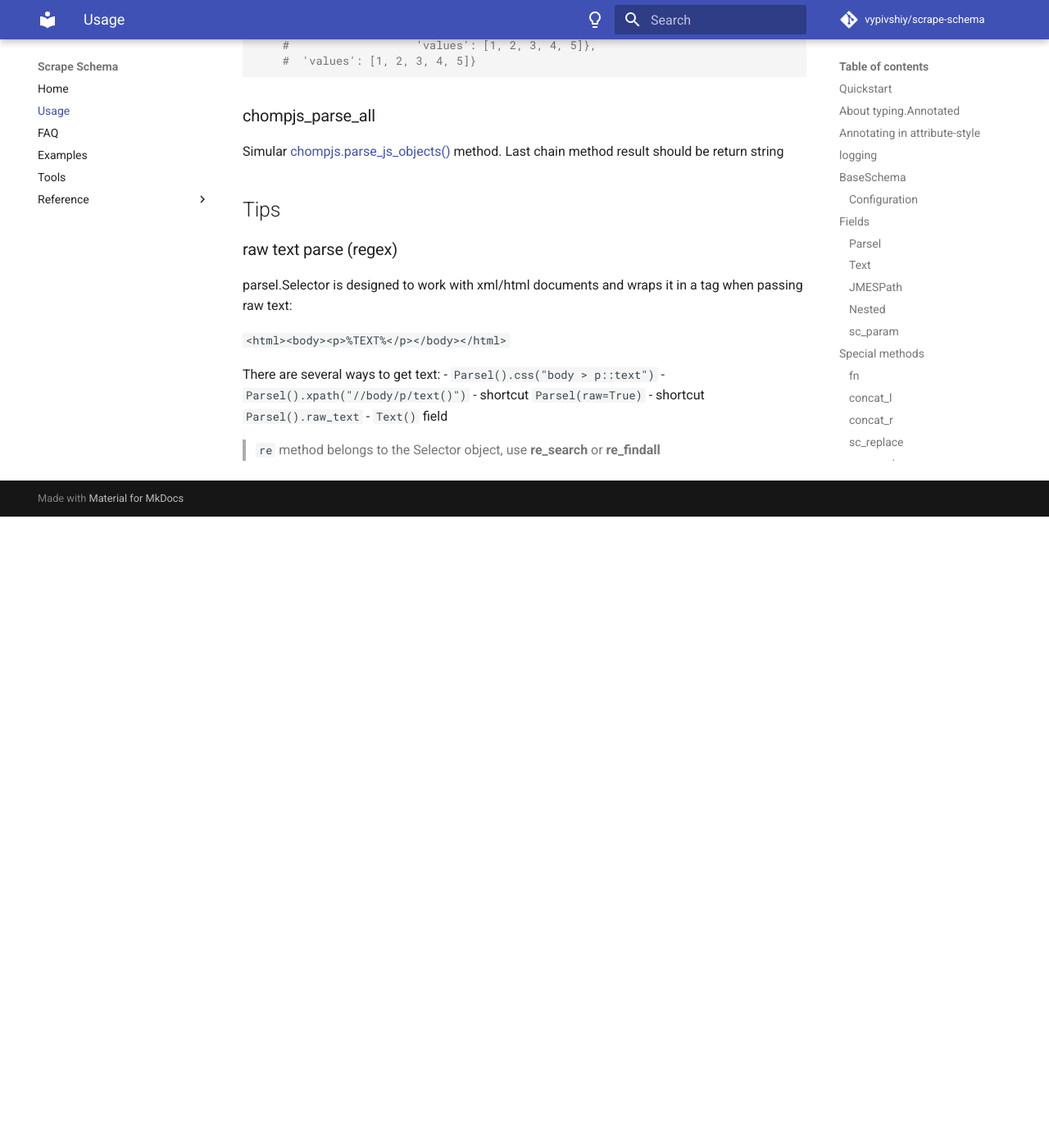
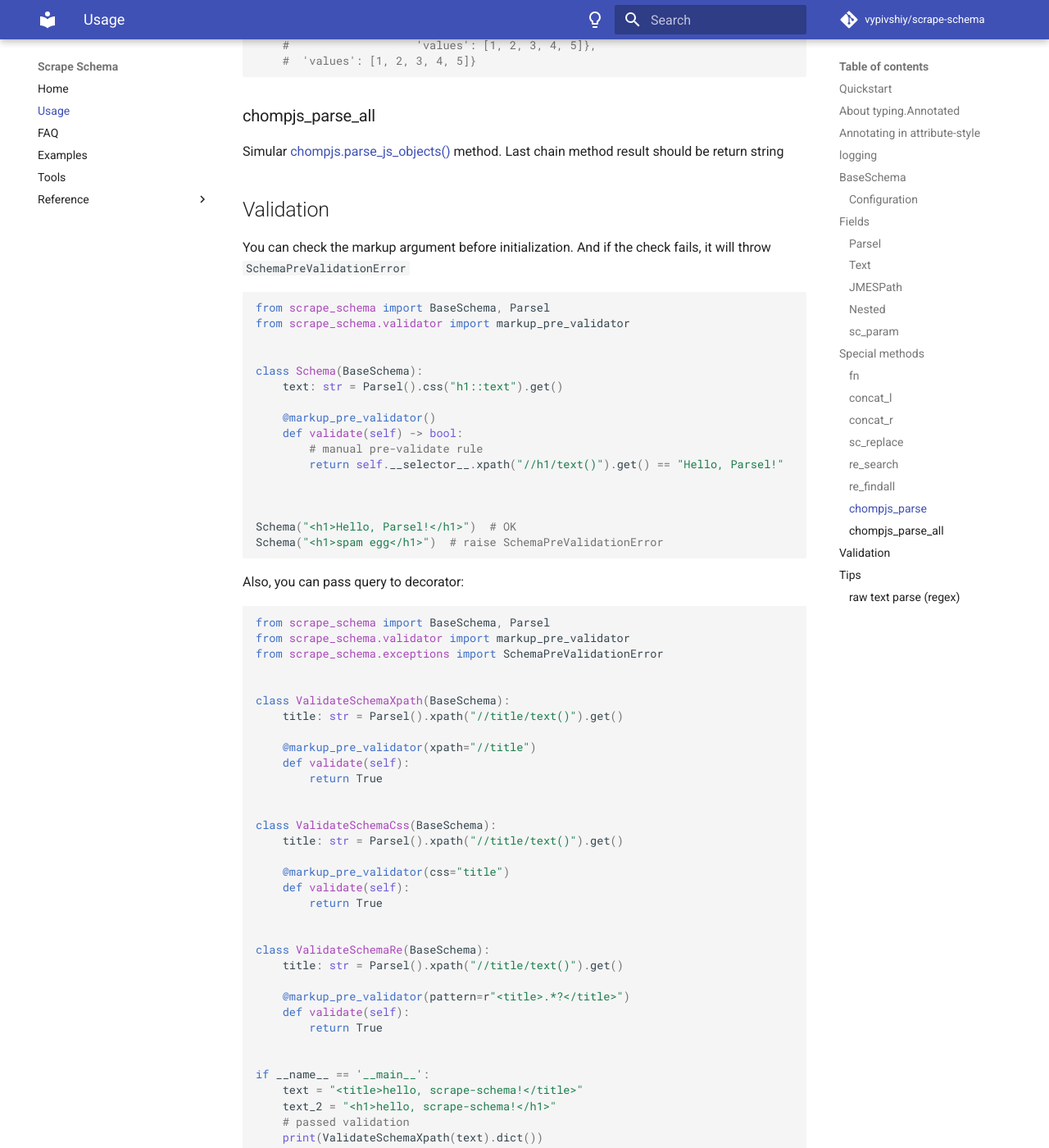
Before and after one commit to vypivshiy/scrape-schema, an MkDocs documentation site: the page built from docs/usage.md, in a window 1280 px wide and 1400 px high, scrolled down 11712 px. Shown: the whole window at 82% size. Built offline with MkDocs 1.6.1 and Material for MkDocs 9.7.7, drawn with Linux system fonts in a browser that asks for light colours; comment, search, counter and statistics services are not loaded; before the commit the page ends 12342 px from its top, so only the background shows below that; some of the changed text lies outside the part shown.

Commit message:
add validator usage

````diff
--- a/docs/usage.md
+++ b/docs/usage.md
@@ -563,6 +563,89 @@ if __name__ == '__main__':
 Simular [chompjs.parse_js_objects()](https://github.com/Nykakin/chompjs) method.
 Last chain method result should be return string
 
+## Validation
+You can check the markup argument before initialization. And if the check fails, it will throw
+`SchemaPreValidationError`
+```python
+from scrape_schema import BaseSchema, Parsel
+from scrape_schema.validator import markup_pre_validator
+
+
+class Schema(BaseSchema):
+    text: str = Parsel().css("h1::text").get()
+
+    @markup_pre_validator()
+    def validate(self) -> bool:
+        # manual pre-validate rule
+        return self.__selector__.xpath("//h1/text()").get() == "Hello, Parsel!"
+
+
+
+Schema("<h1>Hello, Parsel!</h1>")  # OK
+Schema("<h1>spam egg</h1>")  # raise SchemaPreValidationError
+```
+
+Also, you can pass query to decorator:
+
+```python
+from scrape_schema import BaseSchema, Parsel
+from scrape_schema.validator import markup_pre_validator
+from scrape_schema.exceptions import SchemaPreValidationError
+
+
+class ValidateSchemaXpath(BaseSchema):
+    title: str = Parsel().xpath("//title/text()").get()
+
+    @markup_pre_validator(xpath="//title")
+    def validate(self):
+        return True
+
+
+class ValidateSchemaCss(BaseSchema):
+    title: str = Parsel().xpath("//title/text()").get()
+
+    @markup_pre_validator(css="title")
+    def validate(self):
+        return True
+
+
+class ValidateSchemaRe(BaseSchema):
+    title: str = Parsel().xpath("//title/text()").get()
+
+    @markup_pre_validator(pattern=r"<title>.*?</title>")
+    def validate(self):
+        return True
+
+
+if __name__ == '__main__':
+    text = "<title>hello, scrape-schema!</title>"
+    text_2 = "<h1>hello, scrape-schema!</h1>"
+    # passed validation
+    print(ValidateSchemaXpath(text).dict())
+    print(ValidateSchemaCss(text).dict())
+    print(ValidateSchemaRe(text).dict())
+    # failed
+    try:
+        ValidateSchemaXpath(text_2)
+    except SchemaPreValidationError:
+        print("failed")
+    try:
+        ValidateSchemaCss(text_2)
+    except SchemaPreValidationError:
+        print("failed")
+    try:
+        ValidateSchemaRe(text_2)
+    except SchemaPreValidationError:
+        print("failed")
+# {'title': 'hello, scrape-schema!'}
+# {'title': 'hello, scrape-schema!'}
+# {'title': 'hello, scrape-schema!'}
+# failed
+# failed
+# failed
+```
+- _new 0.5.2_
+
 ## Tips
 
 ### raw text parse (regex)
````
